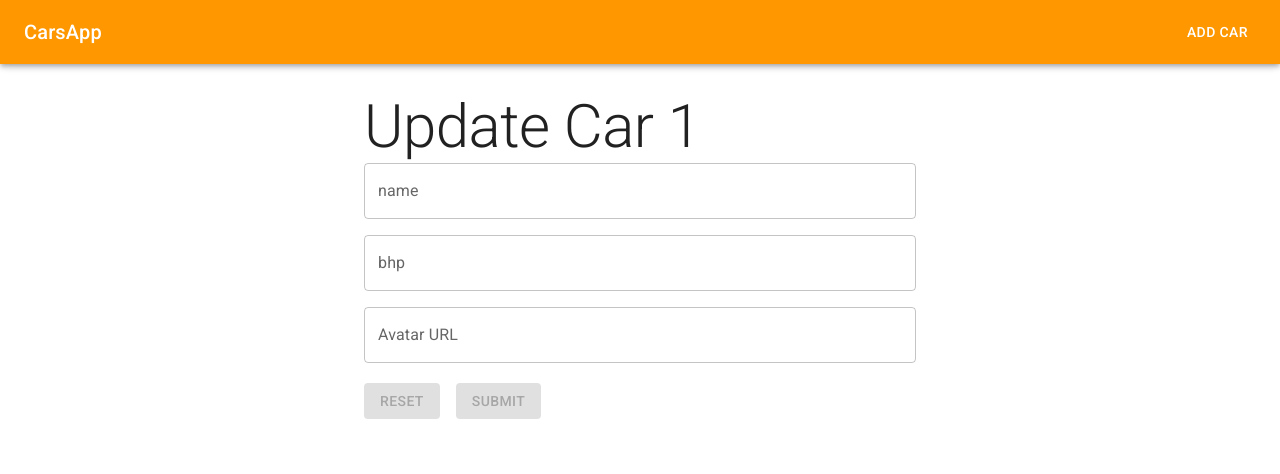
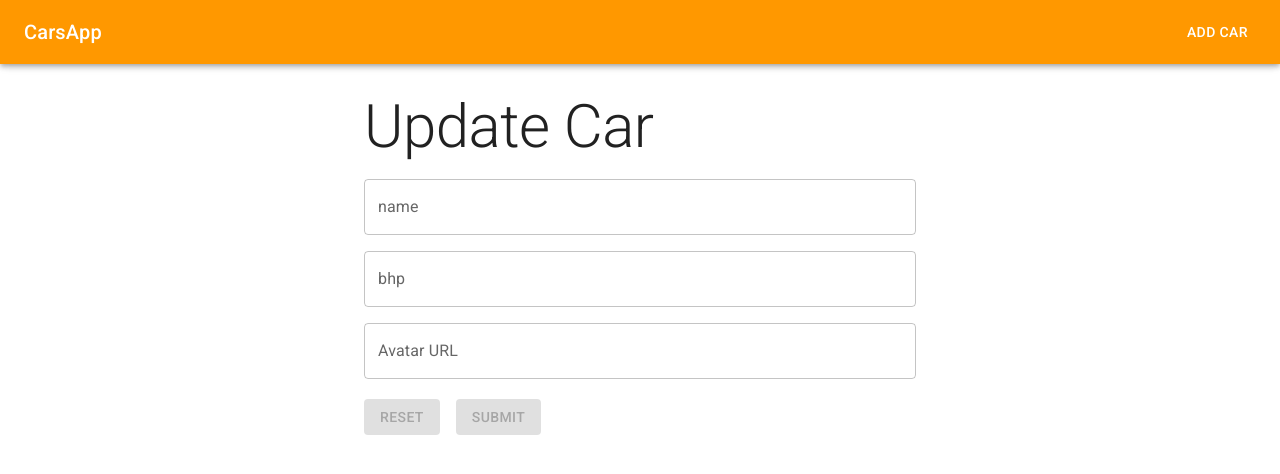
Before and after one commit to madjbb/first-react-app, a React (Vite) app: page /update/1 in a window 1280 px wide. Shown: the top 474 px of the page. Built offline with nearby package versions, Linux system fonts and the light colour scheme.

Commit message:
update and delete functionality wired to form

```diff
--- a/src/pages/Add.jsx
+++ b/src/pages/Add.jsx
@@ -1,14 +1,17 @@
-import React from 'react';
+import React, {useContext} from 'react';
 import Typography from '@mui/material/Typography';
 import CarForm from '../components/forms/CarForm';
 
+import { CarsContext } from '../components/contexts/car.context';
+
 function Add() {
+  const {addCar} = useContext(CarsContext);
   return (
     <>
       <Typography variant="h2" component="h1">
         Add Car
       </Typography>
-      <CarForm />
+      <CarForm submitHandler={addCar} />
     </>
   );
 }
--- a/src/pages/Update.jsx
+++ b/src/pages/Update.jsx
@@ -1,17 +1,21 @@
-import React from 'react';
+import React, {useContext} from 'react';
 import { useParams } from 'react-router-dom';
 import Typography from '@mui/material/Typography';
 import CarForm from '../components/forms/CarForm';
+import { CarsContext } from '../components/contexts/car.context';
 
 function Update() {
   const { id } = useParams();
+  const {cars, updateCar} = useContext(CarsContext);
+
+  const car = cars.find(({_id}) => id === _id);
   // send car and handler to form
   return (
     <>
-      <Typography variant="h2" component="h1">
-        Update Car {id}
+      <Typography variant="h2" component="h1" sx={{marginBottom: 2}}>
+        Update Car
       </Typography>
-      <CarForm />
+      <CarForm car={car} submitHandler={updateCar} />
     </>
   );
 }
```
